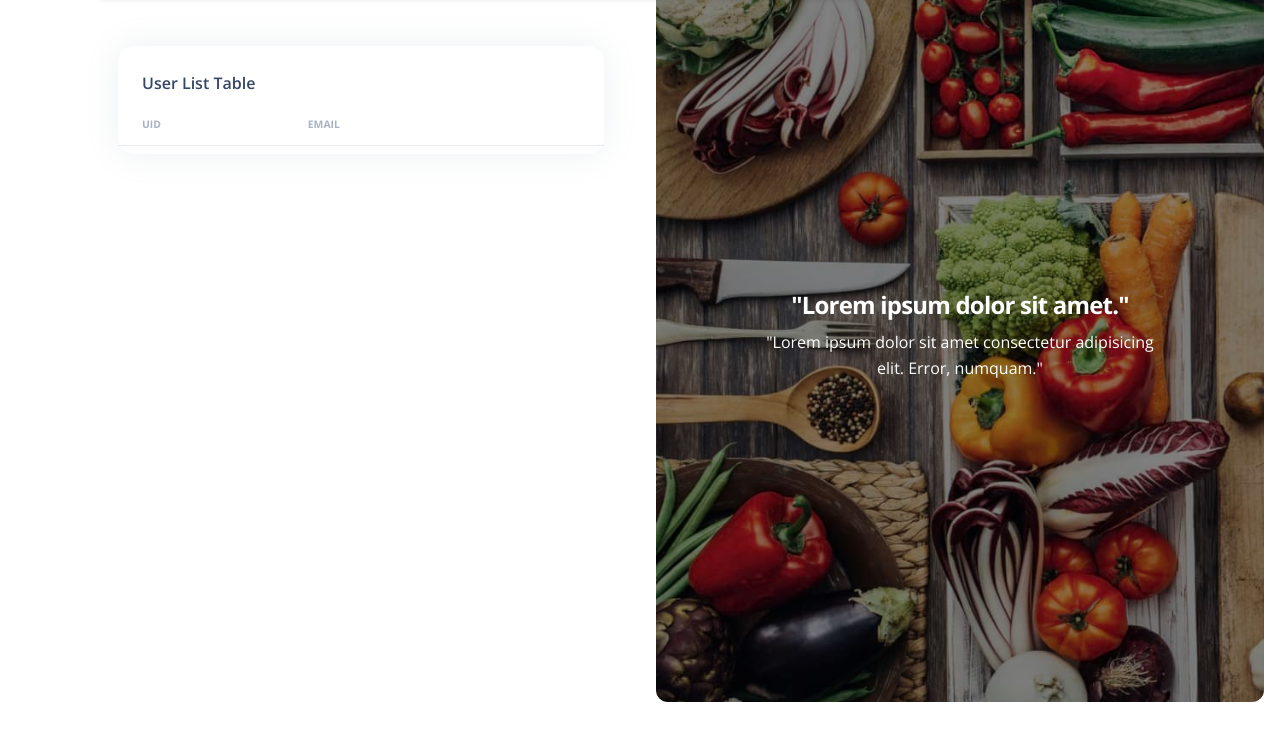
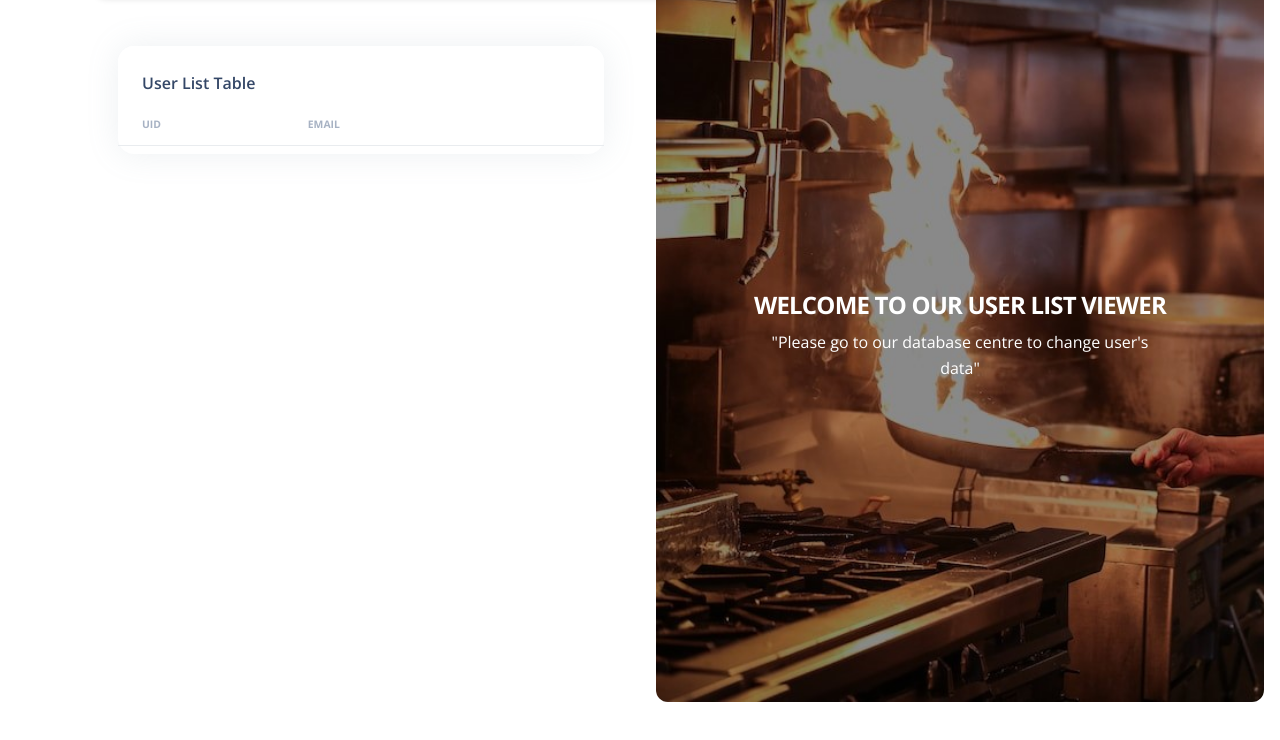
Before and after one commit to marveylad/v-recipe, a website: page public/user.html in a window 1280 px wide. Shown: the part 82-822 px from the top of the page. Drawn offline with nearby package versions, Linux system fonts and the light colour scheme; no server answers.

Commit message:
updateagain

```diff
--- a/public/user.html
+++ b/public/user.html
@@ -4,7 +4,7 @@
     <meta charset="utf-8" />
     <meta name="viewport" content="width=device-width, initial-scale=1, shrink-to-fit=no" />
     <link rel="apple-touch-icon" sizes="76x76" href="../assets/img/apple-icon.png" />
-    <link rel="icon" type="image/png" href="../assets/img/vlogos.png" />
+    <link rel="icon" type="image/png" href="../assets/img/vrlogo.png" />
     <title>V-Recipe User</title>
     <!--     Fonts and icons     -->
     <link href="https://fonts.googleapis.com/css?family=Open+Sans:300,400,600,700" rel="stylesheet" />
@@ -108,11 +108,11 @@
               <div class="col-6 d-lg-flex d-none h-100 my-auto pe-0 position-absolute top-0 end-0 text-center justify-content-center flex-column">
                 <div
                   class="position-relative h-100 m-3 px-7 border-radius-lg d-flex flex-column justify-content-center overflow-hidden"
-                  style="background-image: url('../../assets/img/homephotos.jpg'); background-size: cover"
+                  style="background-image: url('../../assets/img/userpage.jpg'); background-size: cover"
                 >
 
-                  <h4 class="mt-5 text-white font-weight-bolder position-relative">"Lorem ipsum dolor sit amet."</h4>
-                  <p class="text-white position-relative">"Lorem ipsum dolor sit amet consectetur adipisicing elit. Error, numquam."</p>
+                  <h4 class="mt-5 text-white font-weight-bolder position-relative">WELCOME TO OUR USER LIST VIEWER</h4>
+                  <p class="text-white position-relative">"Please go to our database centre to change user's data"</p>
                 </div>
               </div>
             </div>
```
Also changed, not shown: public/collection.html (+1 -1 lines), public/index.html (+2 -2 lines), public/assets/img/userpage.jpg (added), public/assets/img/vrlogo.png (added).
